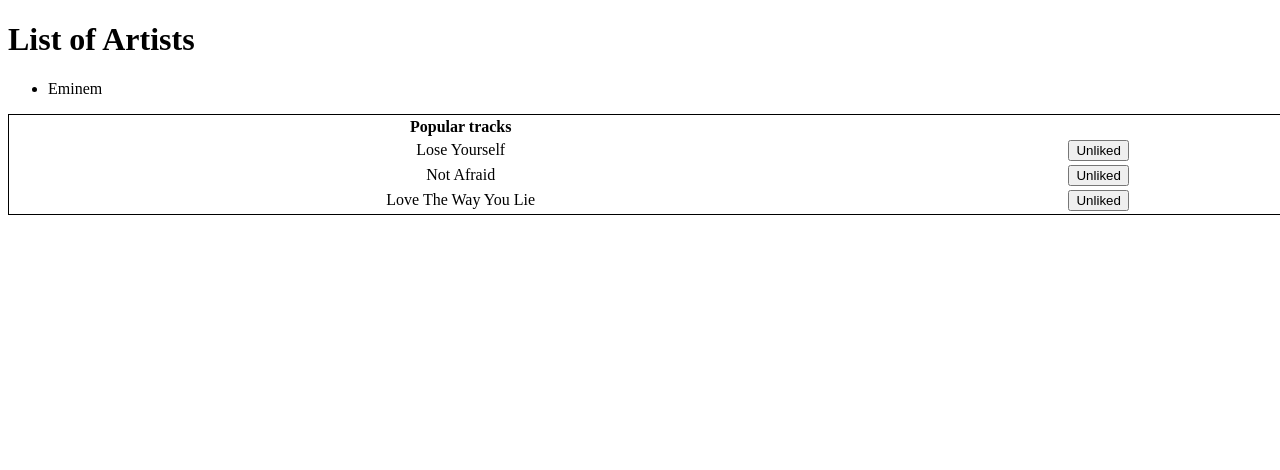
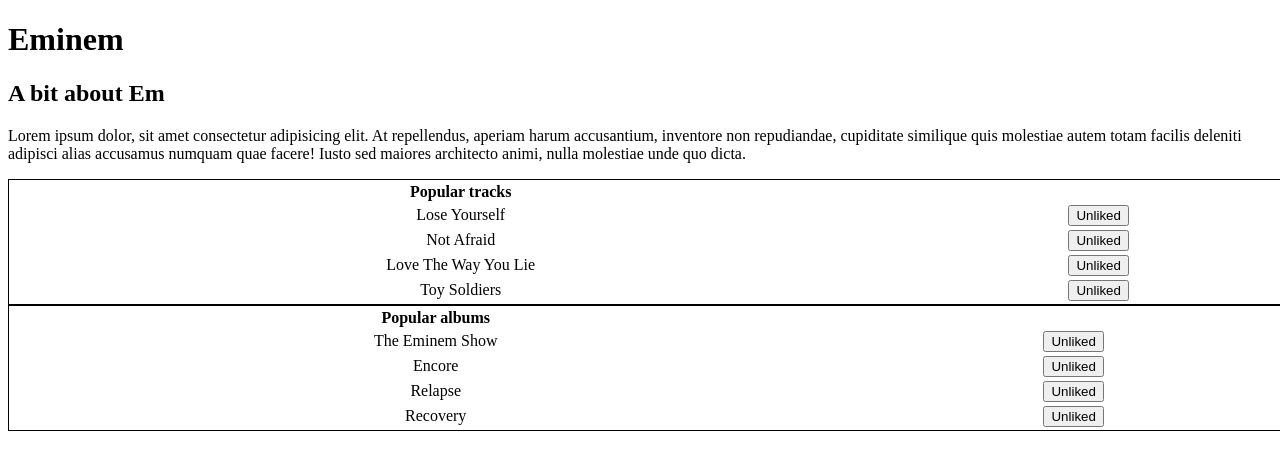
Before and after one commit to jakerinahmed/react-exercise, a React (Create React App) app: page / in a window 1280 px wide. Shown: the top 470 px of the page. Built offline with nearby package versions, Linux system fonts and the light colour scheme.

Commit message:
refactor file structure

```diff
--- a/src/App.js
+++ b/src/App.js
@@ -1,13 +1,13 @@
 import React from 'react'
-import Artists from './components/Artists'
-import Song from './components/Music'
 
+import { Artists, Song, Album } from './components'
 
-const App = (props) => {
+const App = () => {
   return (
     <React.Fragment>
-      <Artists/>
-    <Song/>
+      <Artists />
+      <Song />
+      <Album />
     </React.Fragment>
   )
 }
--- /dev/null
+++ b/src/components/Albums/index.js
@@ -0,0 +1,35 @@
+import React from 'react';
+import Like from '../Like';
+
+const Album = () => {
+  const albums = [
+    { name: 'The Eminem Show' },
+    { name: 'Encore' },
+    { name: 'Relapse' },
+    { name: 'Recovery' }
+  ]
+
+  const renderRows = () => {
+    return albums.map(album => <tr><td>{album.name}</td><td><Like /></td></tr>)
+  }
+
+  return (
+    <table style={{ border: "1px solid black", width: "100vw", textAlign: "center" }}>
+
+      <thead>
+
+        <tr>
+          <th>Popular albums</th>
+        </tr>
+
+      </thead>
+
+      <tbody>
+        {renderRows()}
+      </tbody>
+
+    </table>
+  );
+};
+
+export default Album;
--- /dev/null
+++ b/src/components/Artist/index.js
@@ -0,0 +1,13 @@
+import React from 'react'
+
+const Artists = () => {
+    return (
+        <div>
+            <h1>Eminem</h1>
+            <h2>A bit about Em</h2>
+            <p>Lorem ipsum dolor, sit amet consectetur adipisicing elit. At repellendus, aperiam harum accusantium, inventore non repudiandae, cupiditate similique quis molestiae autem totam facilis deleniti adipisci alias accusamus numquam quae facere! Iusto sed maiores architecto animi, nulla molestiae unde quo dicta.</p>
+        </div>
+    )
+}
+
+export default Artists
--- a/src/components/Artists.js
+++ /dev/null
@@ -1,14 +0,0 @@
-import React from 'react'
-
-const Artists = () => {
-    return (
-        <div>
-            <h1>List of Artists</h1>
-            <ul>
-                <li>Eminem</li>
-            </ul>
-        </div>
-    )
-}
-
-export default Artists
--- a/src/components/Music.js
+++ b/src/components/Songs/index.js
@@ -1,16 +1,16 @@
-import React, { useState } from 'react';
-import Like from './Like';
+import React from 'react';
+import Like from '../Like';
 
 const Song = () => {
-  const [song] = useState([
-    { name: 'Lose Yourself'},
-    { name: 'Not Afraid'},
-    { name: 'Love The Way You Lie'}
-
-  ])
+  const track = [
+    { name: 'Lose Yourself' },
+    { name: 'Not Afraid' },
+    { name: 'Love The Way You Lie' },
+    { name: 'Toy Soldiers' }
+  ]
 
   const renderRows = () => {
-    return song.map(p => <tr><td>{p.name}</td><td><Like/></td></tr>)
+    return track.map(songs => <tr><td>{songs.name}</td><td><Like /></td></tr>)
   }
 
   return (
@@ -25,7 +25,7 @@
       </thead>
 
       <tbody>
-        { renderRows() }
+        {renderRows()}
       </tbody>
 
     </table>
--- /dev/null
+++ b/src/components/index.js
@@ -0,0 +1,4 @@
+export { default as Album } from './Albums';
+export { default as Artists } from './Artist';
+export { default as Like } from './Like';
+export { default as Song } from './Songs';
--- a/src/index.js
+++ b/src/index.js
@@ -8,7 +8,3 @@
     <App />
   </React.StrictMode>
 );
-
-// If you want to start measuring performance in your app, pass a function
-// to log results (for example: reportWebVitals(console.log))
-// or send to an analytics endpoint. Learn more: https://bit.ly/CRA-vitals
```
Also changed, not shown: src/components/Like/index.js (renamed from src/components/Like.js, +5 -5 lines).
